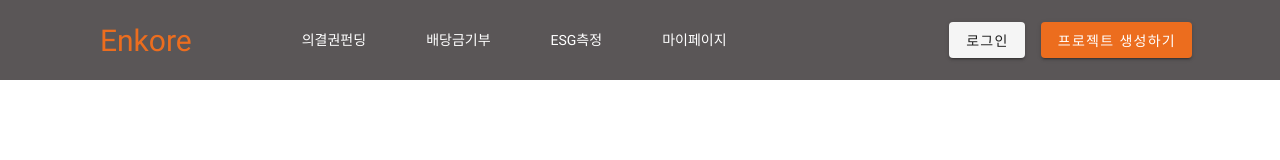
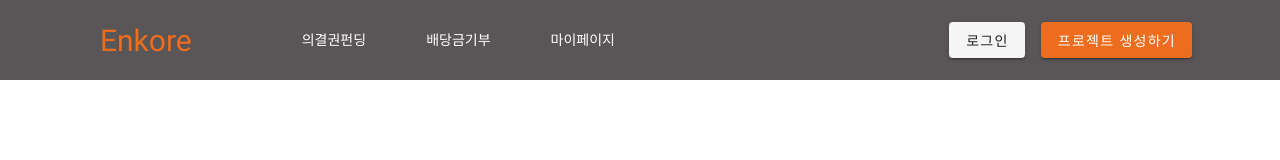
Before and after one commit to jhkim-ai/Hackathon-Enkore, a Vue app: page /index in a window 1280 px wide. Shown: the top 160 px of the page. Built offline with nearby package versions, Linux system fonts and the light colour scheme.

Commit message:
Update ToolBar.vue

```diff
--- a/src/components/ToolBar.vue
+++ b/src/components/ToolBar.vue
@@ -8,9 +8,6 @@
     </div>
     <div class="toolbar-menu-link">
       <router-link to="/donate">배당금기부</router-link>
-    </div>
-    <div class="toolbar-menu-link">
-      <router-link to="/esgPage">ESG측정</router-link>
     </div>
     <div class="toolbar-menu-link">
       <router-link to="/myPage">마이페이지</router-link>
```
